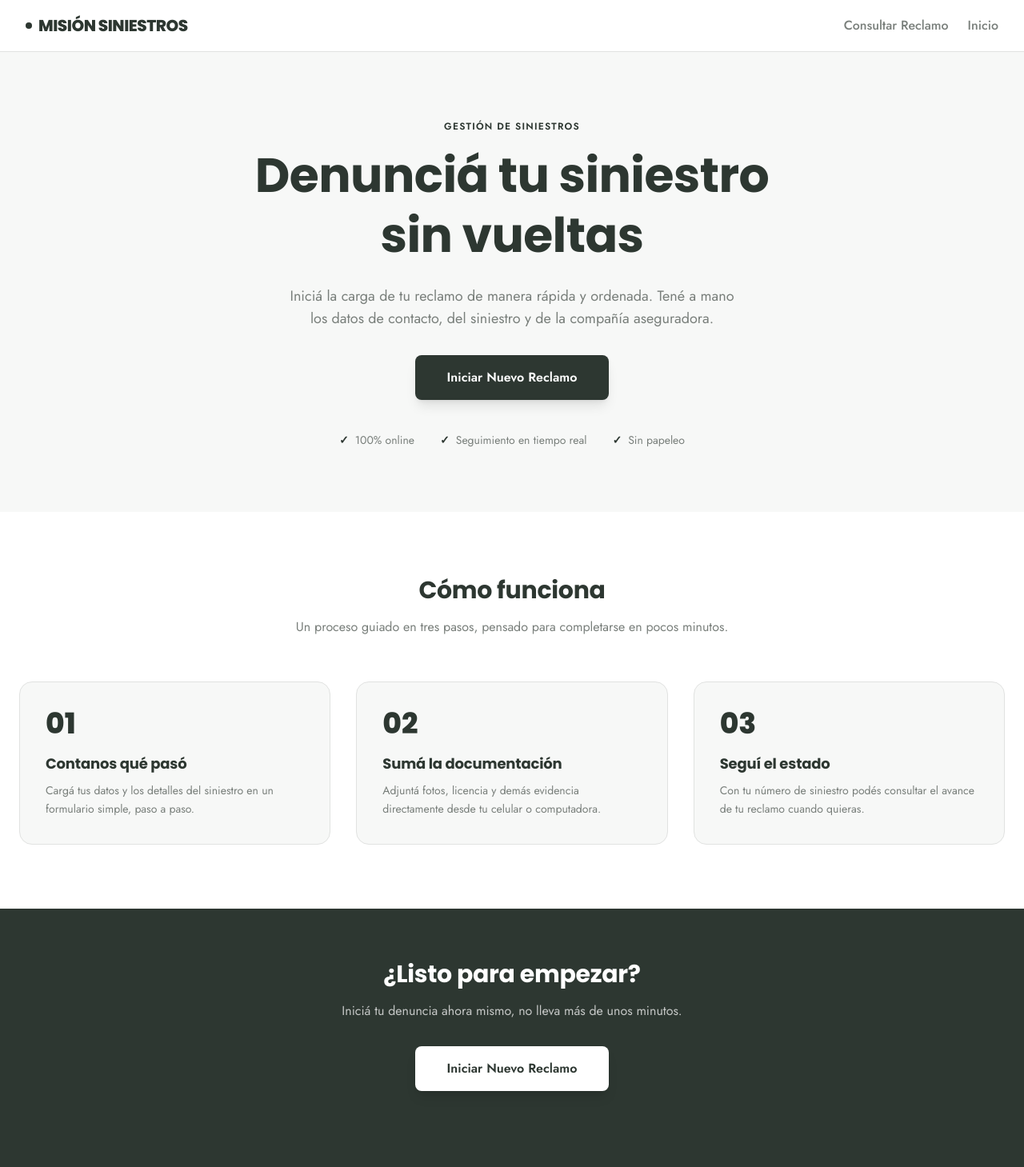
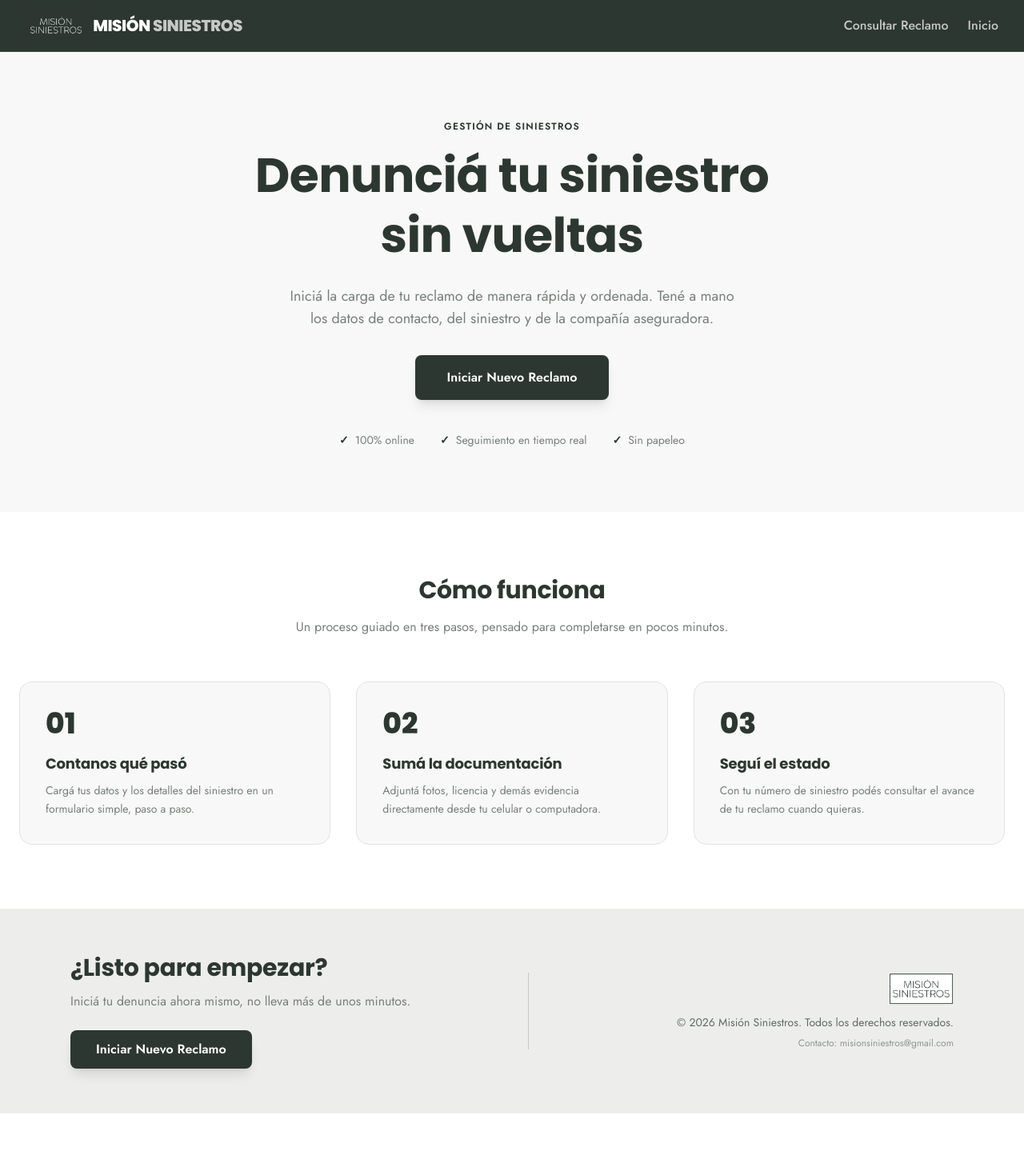
Before and after one commit to Lucasanse/Katy-Proyect, a React (Vite) app: page / in a window 1280 px wide. Shown: the top 1459 px of the page at 80% size. After the commit the page ends 1392 px from the top, so only its background shows below. Built offline with nearby package versions, Linux system fonts and the light colour scheme.

Commit message:
modelo visual

```diff
--- a/src/Components/home/Home.jsx
+++ b/src/Components/home/Home.jsx
@@ -80,21 +80,6 @@ export default function Home({ onStart }) {
         </div>
       </section>
 
-      {/* CTA final */}
-      <section className="bg-slate-900 py-16">
-        <div className="max-w-4xl mx-auto px-6 text-center">
-          <h2 className="text-2xl md:text-3xl text-white mb-4">¿Listo para empezar?</h2>
-          <p className="text-slate-300 mb-8">
-            Iniciá tu denuncia ahora mismo, no lleva más de unos minutos.
-          </p>
-          <button
-            onClick={onStart}
-            className="bg-white hover:bg-slate-100 text-slate-900 font-semibold py-4 px-10 rounded-lg shadow-lg transition-transform hover:scale-[1.03]"
-          >
-            Iniciar Nuevo Reclamo
-          </button>
-        </div>
-      </section>
     </div>
   );
 }
--- a/src/Components/layout/Footer.jsx
+++ b/src/Components/layout/Footer.jsx
@@ -1,16 +1,31 @@
-export default function Footer() {
+import logo from '../../assets/logos/2-Fondo BLANCO.png';
+
+export default function Footer({ onStart }) {
   return (
-    <footer className="bg-slate-900 text-slate-300 py-8 mt-auto">
-      <div className="max-w-7xl mx-auto px-4 text-center">
-        <p className="font-display font-bold tracking-tight text-white text-sm">
-          MISIÓN SINIESTROS
-        </p>
-        <p className="text-sm mt-2">
-          &copy; {new Date().getFullYear()} Misión Siniestros. Todos los derechos reservados.
-        </p>
-        <p className="text-xs mt-2 text-slate-400">
-          Contacto: documentacion@estudio.com
-        </p>
+    <footer className="bg-slate-100 text-slate-600 py-14">
+      <div className="max-w-6xl mx-auto px-6 grid md:grid-cols-2 gap-10 items-center">
+        <div className="text-center md:text-left">
+          <h2 className="text-2xl md:text-3xl text-slate-900 mb-3">¿Listo para empezar?</h2>
+          <p className="text-slate-600 mb-6">
+            Iniciá tu denuncia ahora mismo, no lleva más de unos minutos.
+          </p>
+          <button
+            onClick={onStart}
+            className="bg-slate-900 hover:bg-slate-800 text-white font-semibold py-3 px-8 rounded-lg shadow-lg transition-transform hover:scale-[1.03]"
+          >
+            Iniciar Nuevo Reclamo
+          </button>
+        </div>
+
+        <div className="text-center md:text-right md:border-l md:border-slate-300 md:pl-10">
+          <img src={logo} alt="Misión Siniestros" className="h-10 w-auto mx-auto md:mx-0 md:ml-auto mb-3" />
+          <p className="text-sm text-slate-700">
+            &copy; {new Date().getFullYear()} Misión Siniestros. Todos los derechos reservados.
+          </p>
+          <p className="text-xs mt-2 text-slate-500">
+            Contacto: misionsiniestros@gmail.com
+          </p>
+        </div>
       </div>
     </footer>
   );
--- a/src/Components/layout/Header.jsx
+++ b/src/Components/layout/Header.jsx
@@ -1,16 +1,17 @@
+import logo from '../../assets/logos/3-Fondo VERDE.png';
+
 export default function Header({ onHomeClick, onConsultarClick }) {
   return (
-    <header className="bg-white/95 backdrop-blur border-b border-slate-200 sticky top-0 z-10">
+    <header className="bg-slate-900 border-b border-slate-800 sticky top-0 z-10">
       <div className="max-w-7xl mx-auto px-4 sm:px-6 lg:px-8 h-16 flex items-center justify-between">
-        {/* Marca (solo tipografía, sin logo) */}
         <button
           type="button"
           onClick={onHomeClick}
-          className="font-display font-extrabold tracking-tight text-lg sm:text-xl text-slate-900 flex items-center gap-2 cursor-pointer"
+          className="font-display font-extrabold tracking-tight text-lg sm:text-xl text-white flex items-center gap-2 cursor-pointer"
         >
-          <span className="hidden sm:inline-block h-2 w-2 rounded-full bg-blue-600" aria-hidden="true" />
+          <img src={logo} alt="" className="h-9 w-auto" aria-hidden="true" />
           <span>
-            MISIÓN <span className="text-blue-600">SINIESTROS</span>
+            MISIÓN <span className="text-slate-300">SINIESTROS</span>
           </span>
         </button>
 
@@ -18,13 +19,13 @@ export default function Header({ onHomeClick, onConsultarClick }) {
         <nav className="flex items-center gap-4 sm:gap-6">
           <button
             onClick={onConsultarClick}
-            className="text-sm sm:text-base text-slate-600 hover:text-blue-600 font-medium transition-colors"
+            className="text-sm sm:text-base text-slate-300 hover:text-white font-medium transition-colors"
           >
             Consultar Reclamo
           </button>
           <button
             onClick={onHomeClick}
-            className="text-sm sm:text-base text-slate-600 hover:text-blue-600 font-medium transition-colors"
+            className="text-sm sm:text-base text-slate-300 hover:text-white font-medium transition-colors"
           >
             Inicio
           </button>
--- a/src/app.jsx
+++ b/src/app.jsx
@@ -23,7 +23,7 @@ function App() {
         <main className="flex-grow">
           <ConsultarReclamo />
         </main>
-        <Footer />
+        <Footer onStart={() => { window.location.href = '/'; }} />
       </div>
     );
   }
@@ -41,7 +41,7 @@ function App() {
         {view === 'wizard' && <Wizard onCancel={() => setView('home')} />}
       </main>
 
-      <Footer />
+      <Footer onStart={() => setView('wizard')} />
     </div>
   );
 }
```
